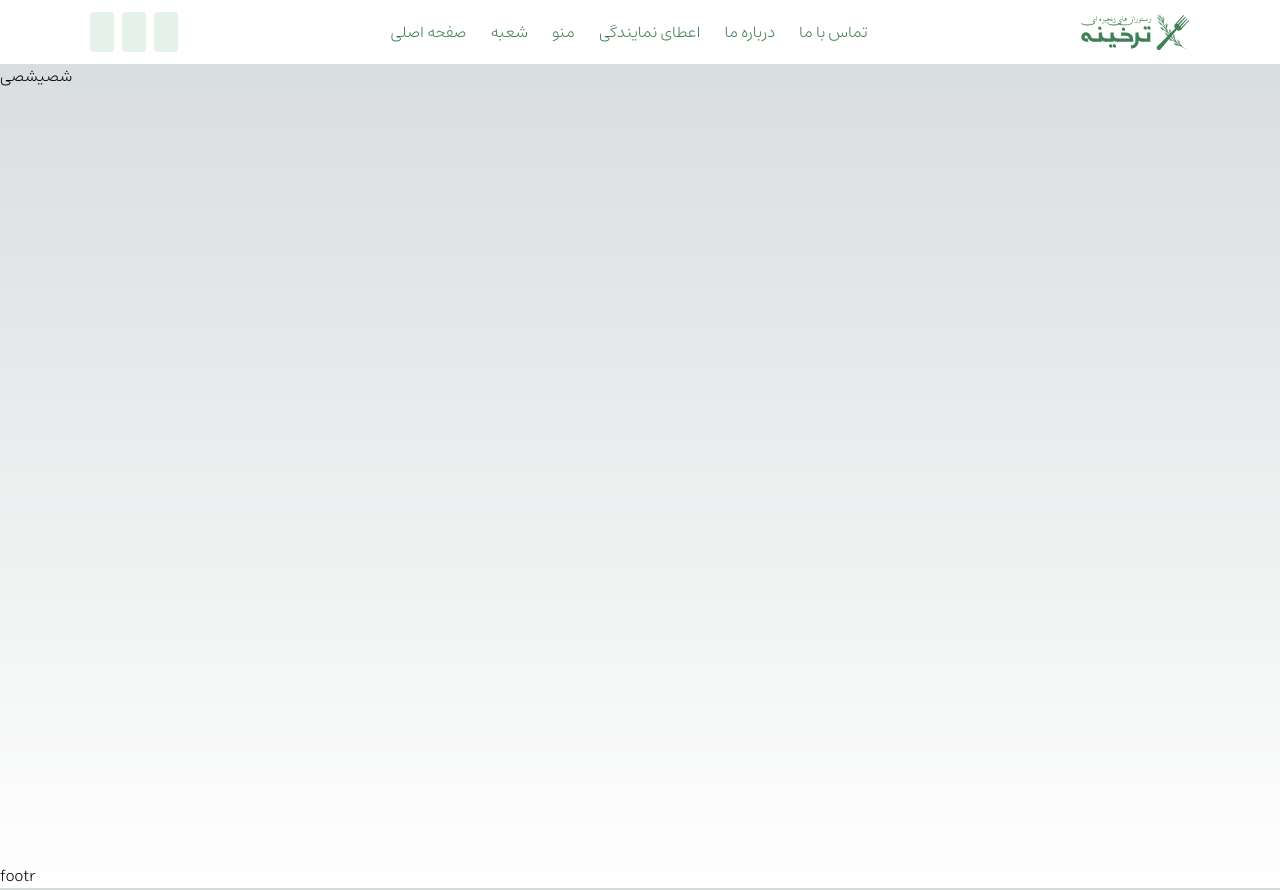
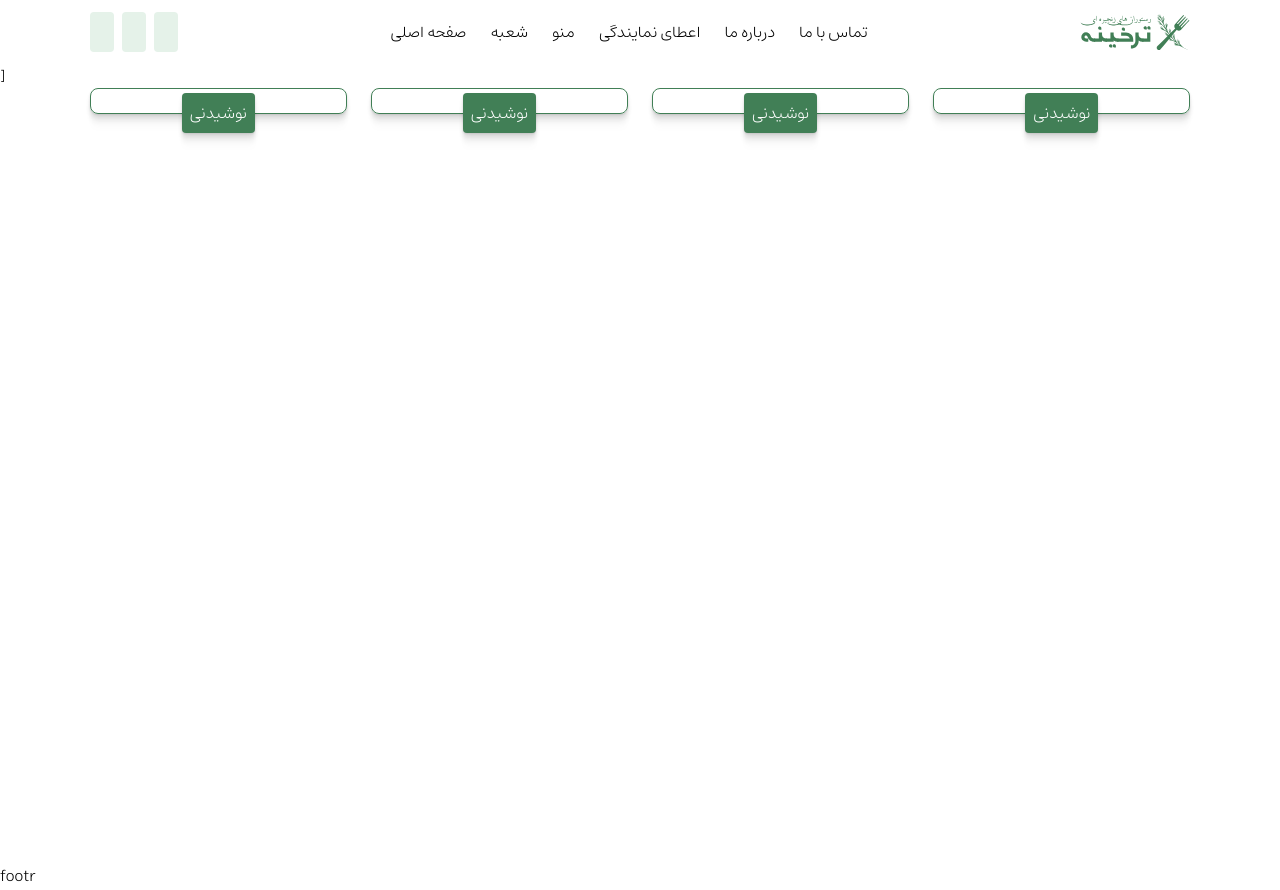
Before and after one commit to Mohammad79-nkv/tarkhineh-pwa, a Next.js app: page / in a window 1280 px wide. Built offline with nearby package versions, Linux system fonts and the light colour scheme; some icons are missing.

Commit message:
update tailwind config and add home page

```diff
--- a/src/components/home/Home.tsx
+++ b/src/components/home/Home.tsx
@@ -0,0 +1,7 @@
+import RestaurantMenu from "./restaurantMenu/RestaurantMenu";
+
+const HomePage = () => {
+    return ( <RestaurantMenu /> );
+}
+
+export default HomePage;
--- /dev/null
+++ b/src/components/home/restaurantMenu/RestaurantMenu.tsx
@@ -0,0 +1,24 @@
+const RestaurantMenu = () => {
+  const menuData = [
+    { id: 1, name: "نوشیدنی", imageSrc: "", route: "" },
+    { id: 2, name: "نوشیدنی", imageSrc: "", route: "" },
+    { id: 3, name: "نوشیدنی", imageSrc: "", route: "" },
+    { id: 4, name: "نوشیدنی", imageSrc: "", route: "" },
+  ];
+
+  return (
+    <section>
+      ]<p></p>
+      <div className="flex justify-between px-[7vw] gap-6">
+        {menuData.map((item) => (
+          <div key={item.id} className="flex flex-col items-center justify-center relative border-primary shadow-cards-shadow border w-full rounded-8">
+            dwadad
+            <button className="absolute bottom-[-20px] bg-primary p-2 text-white shadow-cards-shadow rounded-4">{item.name}</button>
+          </div>
+        ))}
+      </div>
+    </section>
+  );
+};
+
+export default RestaurantMenu;
--- a/src/pages/index.tsx
+++ b/src/pages/index.tsx
@@ -1,10 +1,9 @@
-import Image from 'next/image'
-import { Inter } from 'next/font/google'
+import Image from "next/image";
+import { Inter } from "next/font/google";
+import HomePage from "@/components/home/Home";
 
-const inter = Inter({ subsets: ['latin'] })
+const inter = Inter({ subsets: ["latin"] });
 
 export default function Home() {
-  return (
-    <p>شصیشصی</p>
-  )
+  return <HomePage />;
 }
--- a/src/styles/globals.css
+++ b/src/styles/globals.css
@@ -19,11 +19,9 @@ svg {
   height: 100%;
 }
 
-:root {
-  --foreground-rgb: 0, 0, 0;
-  --background-start-rgb: 214, 219, 220;
-  --background-end-rgb: 255, 255, 255;
-}
+/* :root {
+
+} */
 
 @media (prefers-color-scheme: dark) {
   :root {
@@ -34,8 +32,5 @@ svg {
 }
 
 body {
-  color: rgb(var(--foreground-rgb));
-  background: linear-gradient(to bottom,
-      transparent,
-      rgb(var(--background-end-rgb))) rgb(var(--background-start-rgb));
+
 }
--- a/tailwind.config.js
+++ b/tailwind.config.js
@@ -13,13 +13,33 @@ module.exports = {
           "conic-gradient(from 180deg at 50% 50%, var(--tw-gradient-stops))",
       },
     },
+    boxShadow: {
+      "drop-shadow-2": "0px 2px 2px rgba(0, 0, 0, 0.25)",
+      "drop-shadow-4": "0px 4px 4px rgba(0, 0, 0, 0.25)",
+      "drop-shadow-6": "0px 6px 6px rgba(0, 0, 0, 0.25)",
+      "drop-shadow-8": "0px 8px 8px rgba(0, 0, 0, 0.25)",
+      "drop-shadow-12": "0px 12px 12px rgba(0, 0, 0, 0.25)",
+      "drop-shadow-16": "0px 16px 16px rgba(0, 0, 0, 0.25)",
+      "cards-shadow":
+        "0px 16px 6px rgba(0, 0, 0, 0.01), 0px 9px 5px rgba(0, 0, 0, 0.05), 0px 4px 4px rgba(0, 0, 0, 0.09), 0px 1px 2px rgba(0, 0, 0, 0.1), 0px 0px 0px rgba(0, 0, 0, 0.1)",
+      "contactCards-shadow":
+        "0px 42px 17px rgba(0, 0, 0, 0.01), 0px 24px 14px rgba(0, 0, 0, 0.05), 0px 11px 11px rgba(0, 0, 0, 0.09), 0px 3px 6px rgba(0, 0, 0, 0.1), 0px 0px 0px rgba(0, 0, 0, 0.1)",
+    },
+    borderRadius: {
+      "4": "4px",
+      "8": "8px",
+      "16": "16px",
+      "24": "24px",
+      "32": "32px",
+      "64": "64px",
+    },
     colors: {
       warning: "#A9791C",
-      Primary: "#417F56",
-      White: "#FFFFFF",
-      Black: "#0C0C0C",
-      Error: "#C30000",
-      Success: "#00966D",
+      primary: "#417F56",
+      white: "#FFFFFF",
+      black: "#0C0C0C",
+      error: "#C30000",
+      success: "#00966D",
       "Shade-7": "#08100B",
       "Shade-6": "#102016",
       "Shade-5": "#183020",
```
